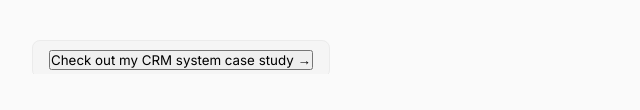
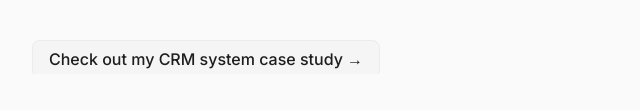
Before and after one commit to sayfulislamshakib/portfolio-v3, a plain HTML site: page redesign-view.html in a window 1280 px wide. Shown: the part 11545-11655 px from the top of the page, 404-1044 px from the left. Drawn offline with nearby package versions, Linux system fonts and the light colour scheme.

Commit message:
Button fixed.

```diff
--- a/redesign-view.html
+++ b/redesign-view.html
@@ -386,9 +386,7 @@
 					</div>
 				</div>
 				<div class="button">
-					<a href="view.html">
-						<button>Check out my CRM system case study →</button>
-					</a>
+					<a href="view.html"> Check out my CRM system case study → </a>
 				</div>
 			</div>
 		</div>
```
